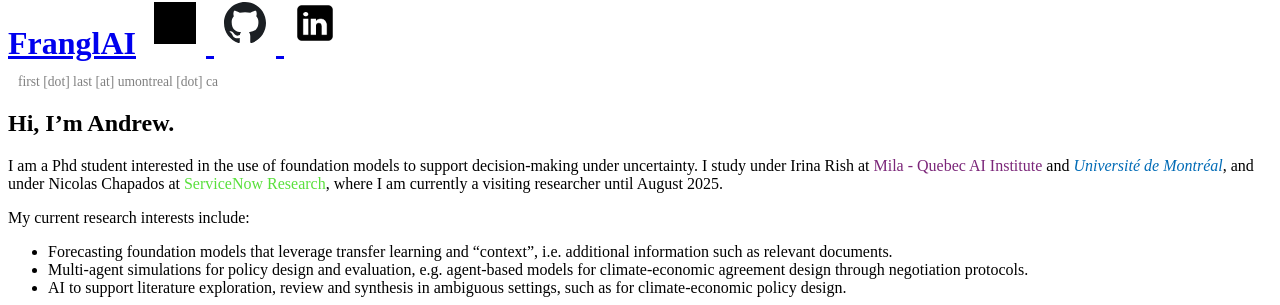
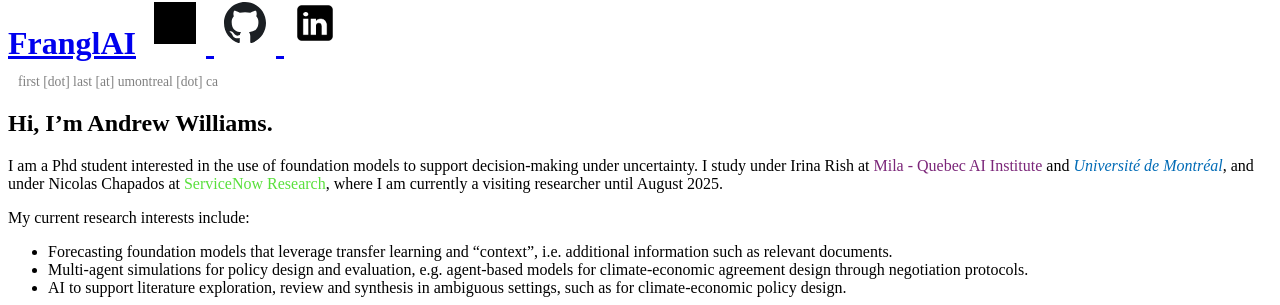
Before and after one commit to AndrewRWilliams/AndrewRWilliams.github.io, a Jekyll site: the page built from index.md, in a window 1280 px wide. Shown: the part 137-442 px from the top of the page. Built offline with Jekyll 4.4.1, drawn with Linux system fonts in a browser that asks for light colours; grey boxes are pictures that could not be loaded.

Commit message:
Update index.md

```diff
--- a/index.md
+++ b/index.md
@@ -4,7 +4,7 @@ title: About
 weight: 1
 ---
 
-## Hi, I'm Andrew.
+## Hi, I'm Andrew Williams.
 
 I am a Phd student interested in the use of foundation models to support decision-making under uncertainty. I study under Irina Rish at <a href="https://mila.quebec/en/" style="color:#7B2679;text-decoration:none">Mila - Quebec AI Institute</a> and <a href="https://www.umontreal.ca/" style="color:#006BB6;text-decoration:none"><i>Université de Montréal</i></a>, and under Nicolas Chapados at <a href="https://www.servicenow.com/research/" style="color:#59e03c;text-decoration:none"> ServiceNow Research</a>, where I am currently a visiting researcher until August 2025.
 
```
